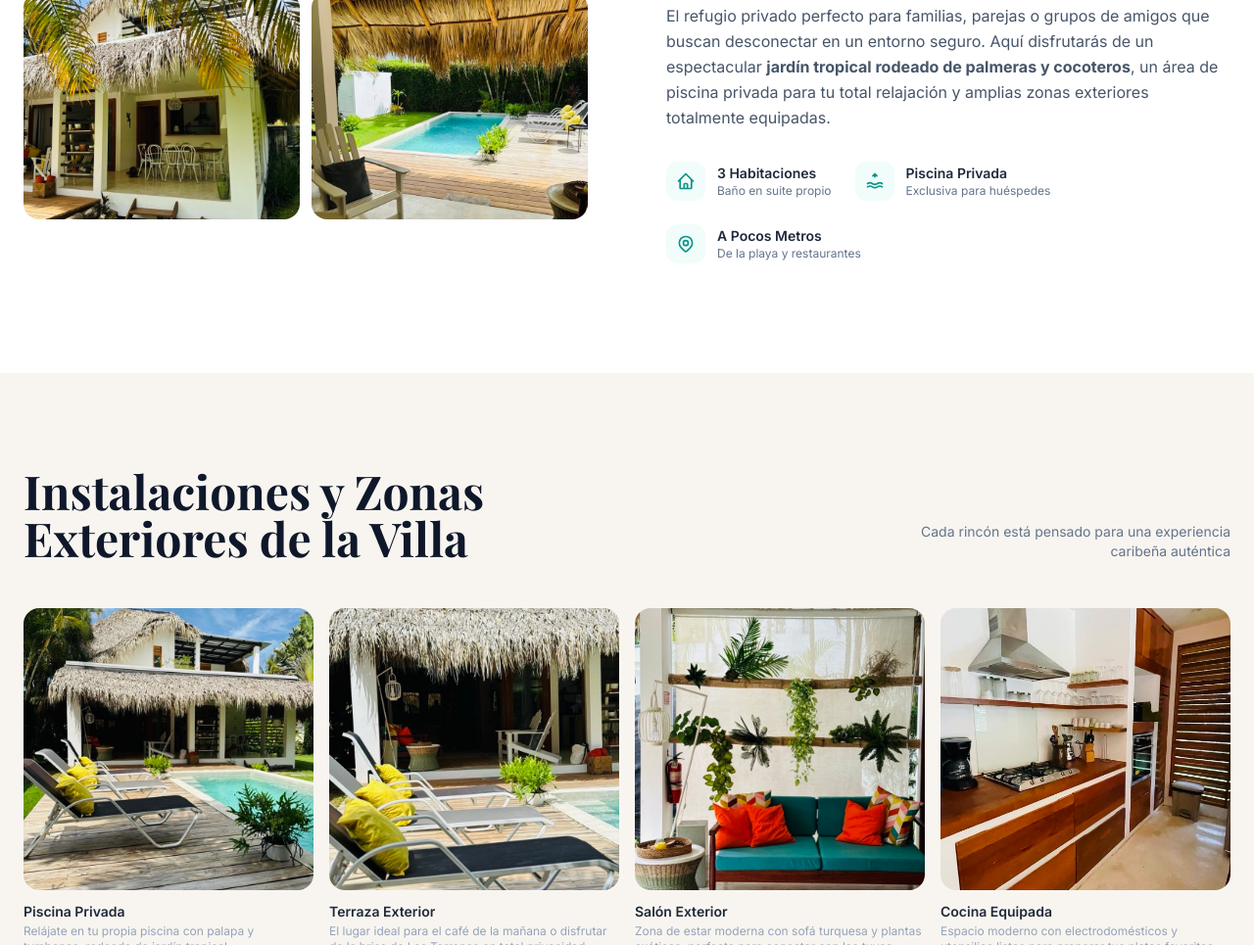
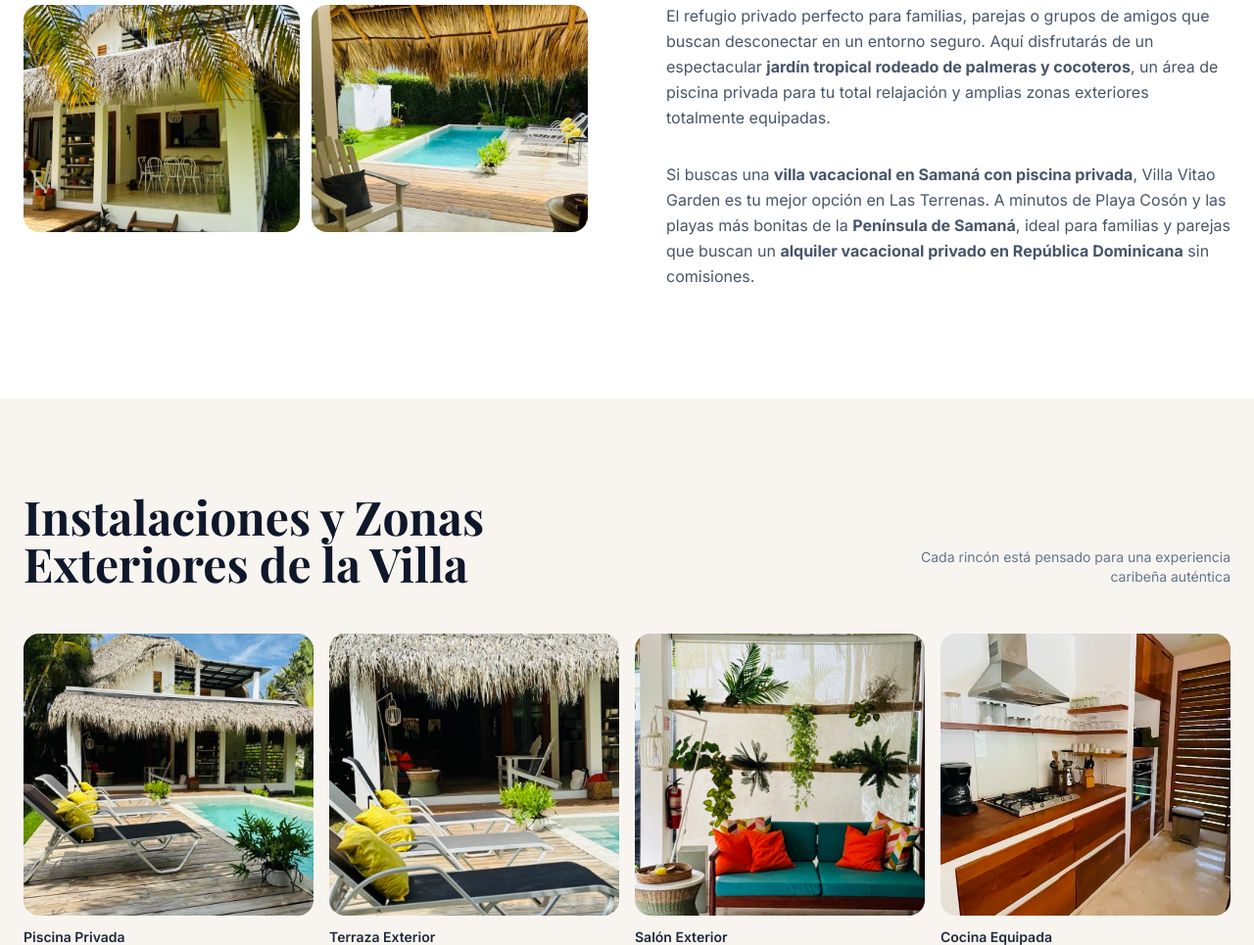
Before and after one commit to yb2ypwpzz9-cmd/villavitaogarden, a plain HTML site: page index.html in a window 1280 px wide. Shown: the part 1233-2198 px from the top of the page at 98% size. Drawn offline with nearby package versions, Linux system fonts and the light colour scheme; no server answers; a web font is replaced by a local one.

Commit message:
Add files via upload

```diff
--- a/index.html
+++ b/index.html
@@ -3,9 +3,9 @@
 <head>
   <meta charset="UTF-8" />
   <meta name="viewport" content="width=device-width, initial-scale=1.0" />
-  <meta name="description" content="Descubre Villa Vitao Garden en Las Terrenas. Villa privada con jardín tropical, palmeras y piscina. Reserva directa por WhatsApp sin comisiones." />
+  <meta name="description" content="Villa con piscina privada en Las Terrenas, Samaná. Alquiler vacacional en República Dominicana para 6 personas: jardín tropical, 3 habitaciones en suite. Reserva directa sin comisiones." />
   <meta name="google-site-verification" content="oOkvCTmhJIs4NrAYEvgIhrQVzx8tf4PoPTN9ATa46eY" />
-  <title>Villa Vitao Garden | Alquiler Vacacional en Las Terrenas</title>
+  <title>Villa Vitao Garden | Villa con Piscina en Las Terrenas, Samaná – República Dominicana</title>
 
   <script type="application/ld+json">
   {
@@ -13,7 +13,7 @@
     "@type": "LodgingBusiness",
     "name": "Villa Vitao Garden",
     "description": "Villa de alquiler vacacional con jardín tropical, palmeras y piscina privada en Las Terrenas, Samaná.",
-    "url": "https://villavitaogarden.netlify.app",
+    "url": "https://villavitaogarden.com",
     "address": {
       "@type": "PostalAddress",
       "addressLocality": "Las Terrenas",
@@ -354,35 +354,9 @@ height="0" width="0" style="display:none;visibility:hidden"></iframe></noscript>
       <p class="text-slate-600 text-base leading-relaxed mb-8">
         El refugio privado perfecto para familias, parejas o grupos de amigos que buscan desconectar en un entorno seguro. Aquí disfrutarás de un espectacular <strong>jardín tropical rodeado de palmeras y cocoteros</strong>, un área de piscina privada para tu total relajación y amplias zonas exteriores totalmente equipadas.
       </p>
-      <div class="flex flex-wrap gap-6">
-        <div class="flex items-center gap-3">
-          <div class="w-10 h-10 bg-teal-50 rounded-xl flex items-center justify-center flex-shrink-0">
-            <svg class="w-5 h-5 text-teal-600" fill="none" stroke="currentColor" viewBox="0 0 24 24" aria-hidden="true"><path stroke-linecap="round" stroke-linejoin="round" stroke-width="2" d="M3 12l2-2m0 0l7-7 7 7M5 10v10a1 1 0 001 1h3m10-11l2 2m-2-2v10a1 1 0 01-1 1h-3m-6 0a1 1 0 001-1v-4a1 1 0 011-1h2a1 1 0 011 1v4a1 1 0 001 1m-6 0h6"/></svg>
-          </div>
-          <div>
-            <p class="font-semibold text-slate-800 text-sm">3 Habitaciones</p>
-            <p class="text-slate-500 text-xs">Baño en suite propio</p>
-          </div>
-        </div>
-        <div class="flex items-center gap-3">
-          <div class="w-10 h-10 bg-teal-50 rounded-xl flex items-center justify-center flex-shrink-0">
-            <svg class="w-5 h-5 text-teal-600" fill="none" stroke="currentColor" viewBox="0 0 24 24" aria-hidden="true"><path stroke-linecap="round" stroke-linejoin="round" stroke-width="2" d="M3 15 Q6 13 9 15 Q12 17 15 15 Q18 13 21 15M3 19 Q6 17 9 19 Q12 21 15 19 Q18 17 21 19M12 3v4M9.5 5.5l2.5-2.5 2.5 2.5"/></svg>
-          </div>
-          <div>
-            <p class="font-semibold text-slate-800 text-sm">Piscina Privada</p>
-            <p class="text-slate-500 text-xs">Exclusiva para huéspedes</p>
-          </div>
-        </div>
-        <div class="flex items-center gap-3">
-          <div class="w-10 h-10 bg-teal-50 rounded-xl flex items-center justify-center flex-shrink-0">
-            <svg class="w-5 h-5 text-teal-600" fill="none" stroke="currentColor" viewBox="0 0 24 24" aria-hidden="true"><path stroke-linecap="round" stroke-linejoin="round" stroke-width="2" d="M17.657 16.657L13.414 20.9a1.998 1.998 0 01-2.827 0l-4.244-4.243a8 8 0 1111.314 0z"/><path stroke-linecap="round" stroke-linejoin="round" stroke-width="2" d="M15 11a3 3 0 11-6 0 3 3 0 016 0z"/></svg>
-          </div>
-          <div>
-            <p class="font-semibold text-slate-800 text-sm">A Pocos Metros</p>
-            <p class="text-slate-500 text-xs">De la playa y restaurantes</p>
-          </div>
-        </div>
-      </div>
+      <p class="text-slate-600 leading-relaxed mt-3">
+        Si buscas una <strong>villa vacacional en Samaná con piscina privada</strong>, Villa Vitao Garden es tu mejor opción en Las Terrenas. A minutos de Playa Cosón y las playas más bonitas de la <strong>Península de Samaná</strong>, ideal para familias y parejas que buscan un <strong>alquiler vacacional privado en República Dominicana</strong> sin comisiones.
+      </p>
     </div>
   </div>
 </section>
```
